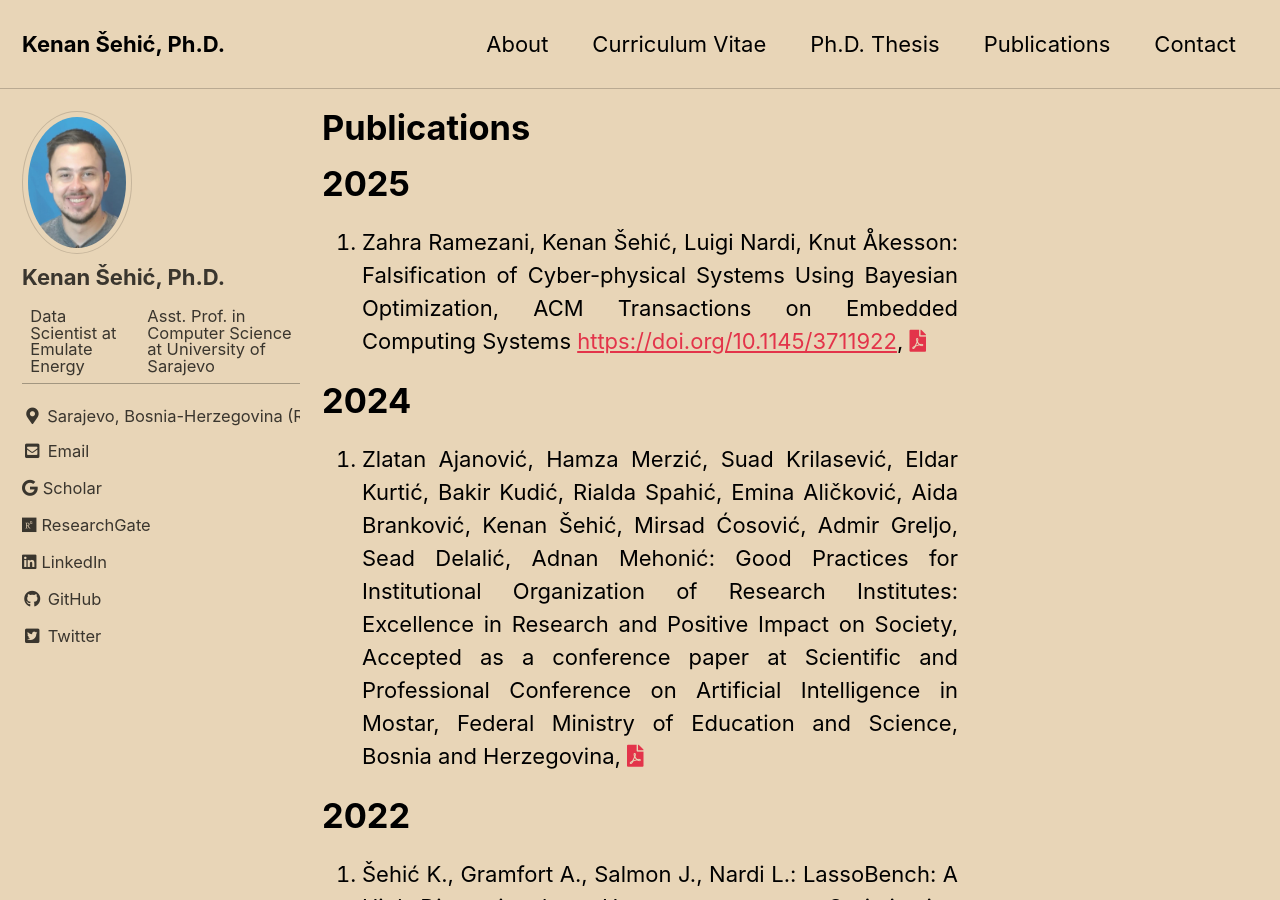
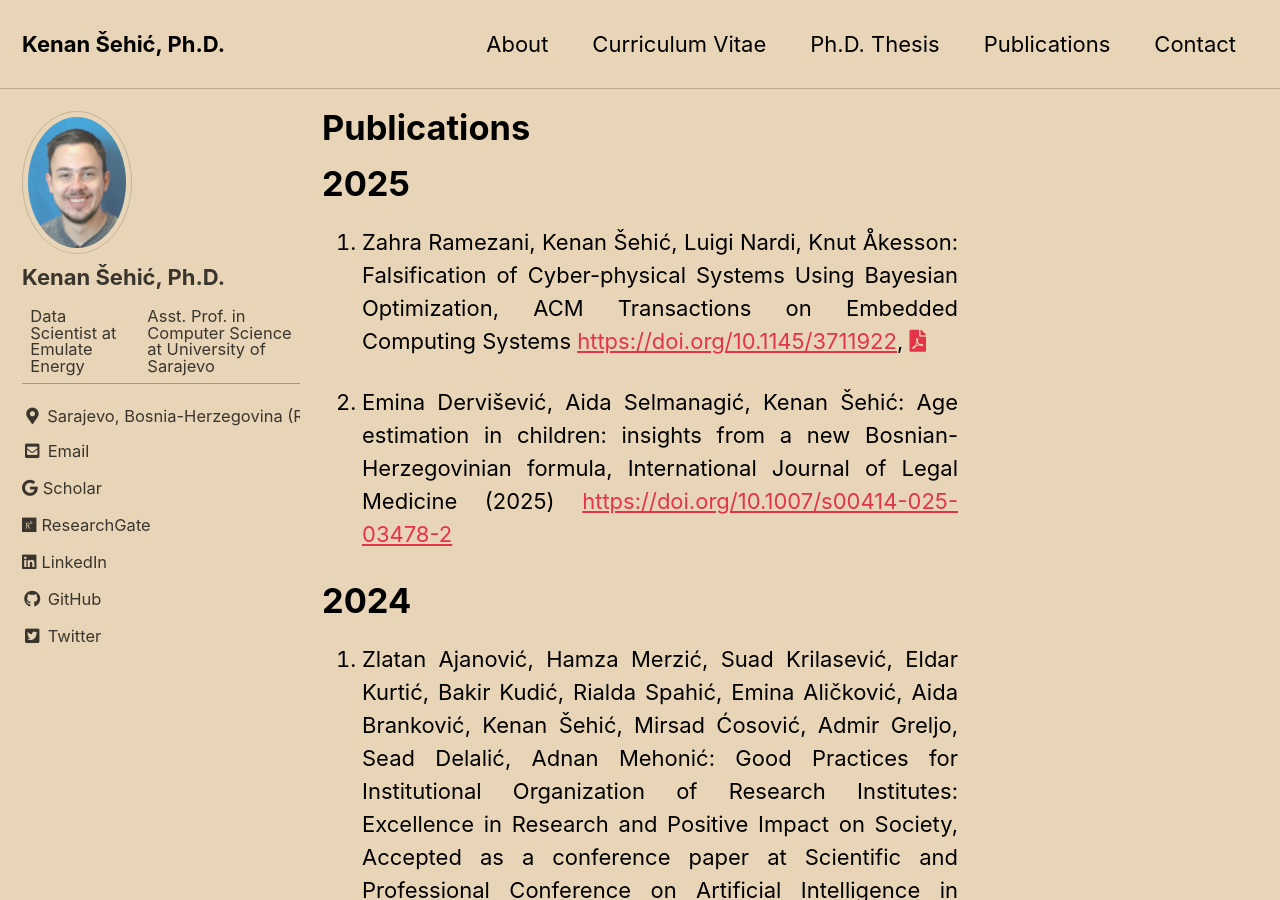
Before and after one commit to ksehic/ksehic.github.io, a Jekyll site: the page built from _pages/articles.md, in a window 1280 px wide and 900 px high. Built offline with Jekyll 4.4.1, drawn with Linux system fonts in a browser that asks for light colours; cached includes are drawn as plain includes.

Commit message:
new paper

```diff
--- a/_pages/articles.md
+++ b/_pages/articles.md
@@ -7,6 +7,8 @@ author_profile: true
 
 # 2025
 1. Zahra Ramezani, Kenan Šehić, Luigi Nardi, Knut Åkesson: Falsification of Cyber-physical Systems Using Bayesian Optimization, ACM Transactions on Embedded Computing Systems [https://doi.org/10.1145/3711922](https://doi.org/10.1145/3711922), [<i class="fas fa-file-pdf"></i>](https://arxiv.org/pdf/2209.06735)
+
+2. Emina Dervišević, Aida Selmanagić, Kenan Šehić: Age estimation in children: insights from a new Bosnian-Herzegovinian formula, International Journal of Legal Medicine (2025) [https://doi.org/10.1007/s00414-025-03478-2](https://doi.org/10.1007/s00414-025-03478-2)
 
 # 2024
 1. Zlatan Ajanović, Hamza Merzić, Suad Krilasević, Eldar Kurtić, Bakir Kudić, Rialda Spahić, Emina Aličković, Aida Branković, Kenan Šehić, Mirsad Ćosović, Admir Greljo, Sead Delalić, Adnan Mehonić: Good Practices for Institutional Organization of Research Institutes: Excellence in Research and Positive Impact on Society, Accepted as a conference paper at Scientific and Professional Conference on Artificial Intelligence in Mostar, Federal Ministry of Education and Science, Bosnia and Herzegovina, [<i class="fas fa-file-pdf"></i>](https://arxiv.org/pdf/2501.14773)
```
